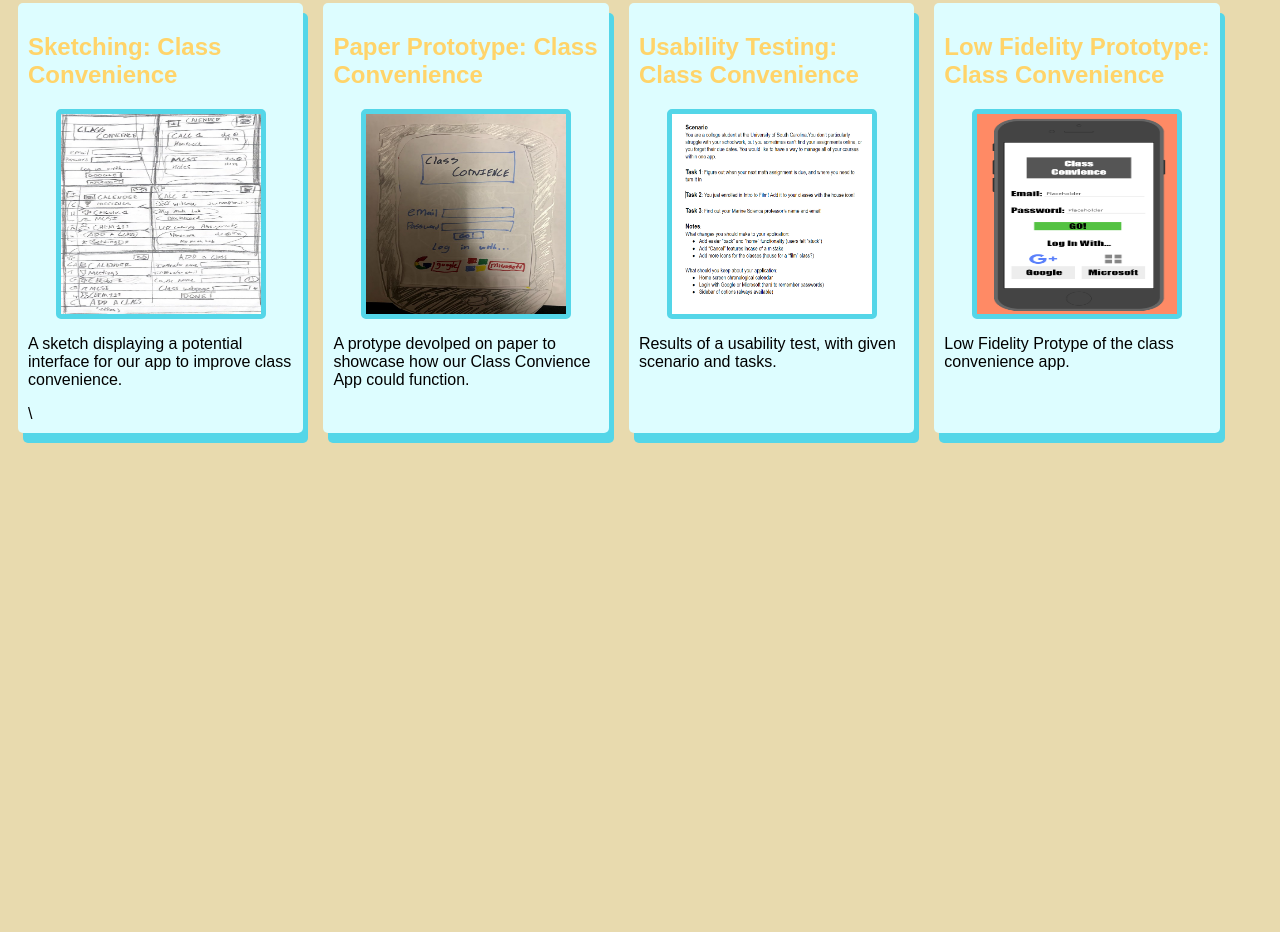
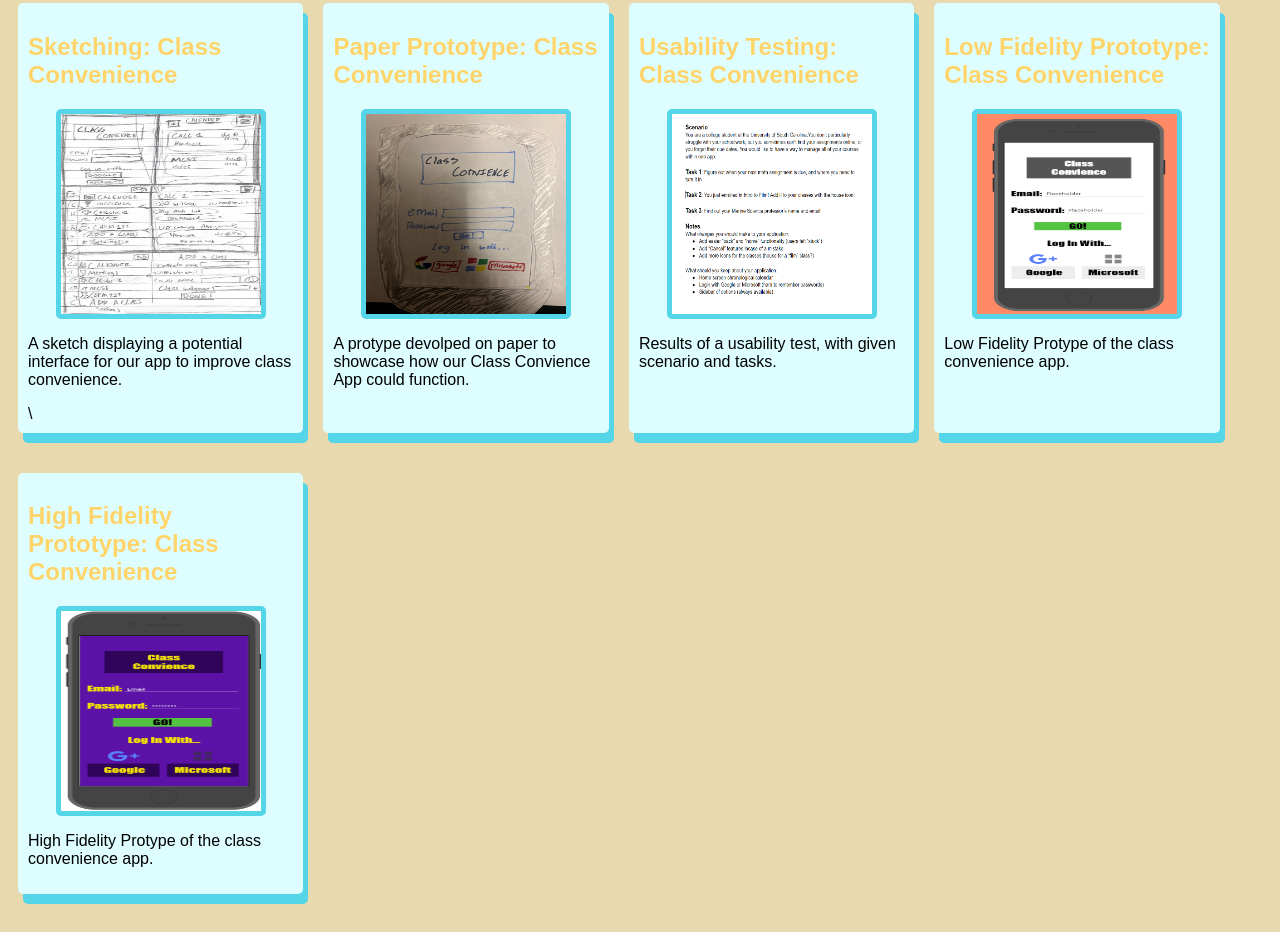
Before and after one commit to alexhutton28/alexhutton28.github.io, a plain HTML site: page index.html in a window 1280 px wide. Shown: the part 611-1543 px from the top of the page. Before the commit the page ends 1082 px from the top, so only its background shows below. Drawn offline with Linux system fonts and the light colour scheme.

Commit message:
Add files via upload

```diff
--- a/index.html
+++ b/index.html
@@ -101,6 +101,17 @@
                 </section>
                 </section>
 
+                <!-- HIGH-fi Prototype Assignment-->
+               <section class="assignment">
+                <a href="files/hifiPrototype/"><h2>High Fidelity Prototype: Class Convenience</h2></a>
+                <a href="files/hifiPrototype/"><img src="images/hifipro.png"></a>
+                <section class="assignment-details">
+                    <p>
+                        High Fidelity Protype of the class convenience app.
+                    </p>
+                </section>
+                </section>
+
 
 
             </section>
```
